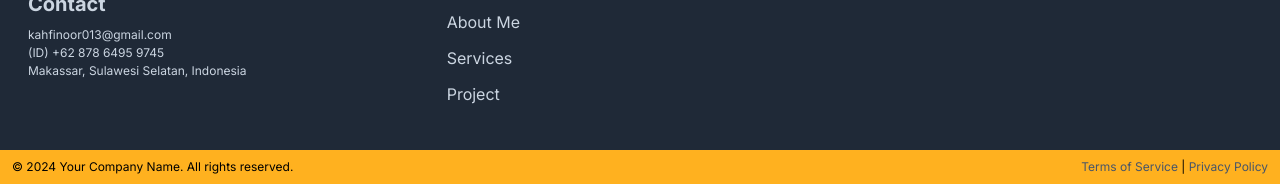
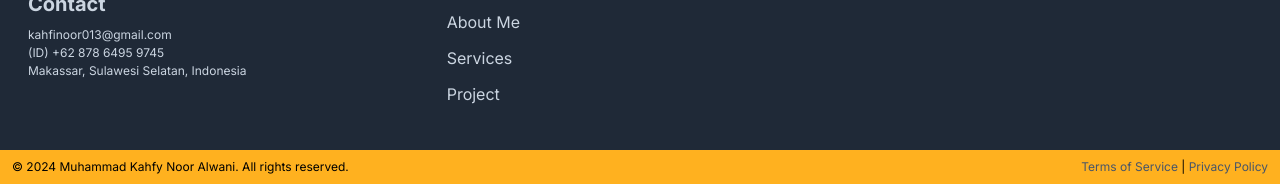
Before and after one commit to KahfiNoor/Portofolio, a website: page index.html in a window 1280 px wide. Shown: the part 3258-3442 px from the top of the page. Drawn offline with Linux system fonts and the light colour scheme.

Commit message:
Update Footer

```diff
--- a/index.html
+++ b/index.html
@@ -395,7 +395,7 @@
     </footer>
     <section class="bg-secondary-400">
         <div class="container flex mx-auto justify-between text-p12 py-2">
-            <p>&copy; 2024 Your Company Name. All rights reserved.</p>
+            <p>&copy; 2024 Muhammad Kahfy Noor Alwani. All rights reserved.</p>
             <p>
                 <a href="#" class="text-slate-600 hover:text-slate-900">Terms of Service</a> |
                 <a href="#" class="text-slate-600 hover:text-slate-900">Privacy Policy</a>
```
